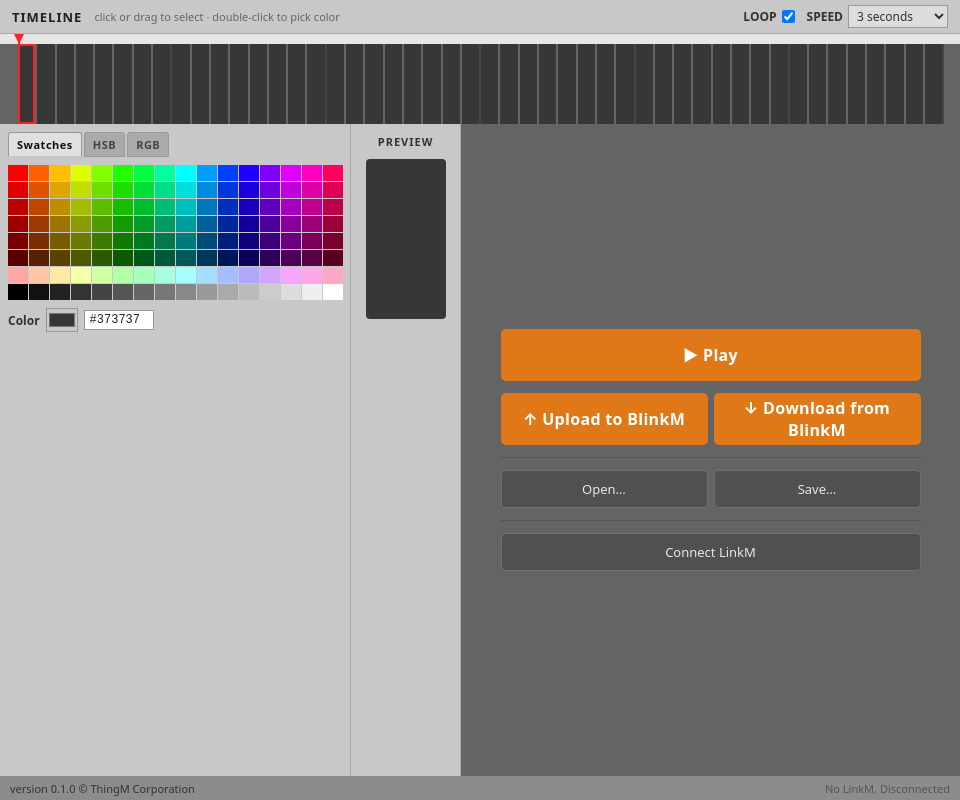
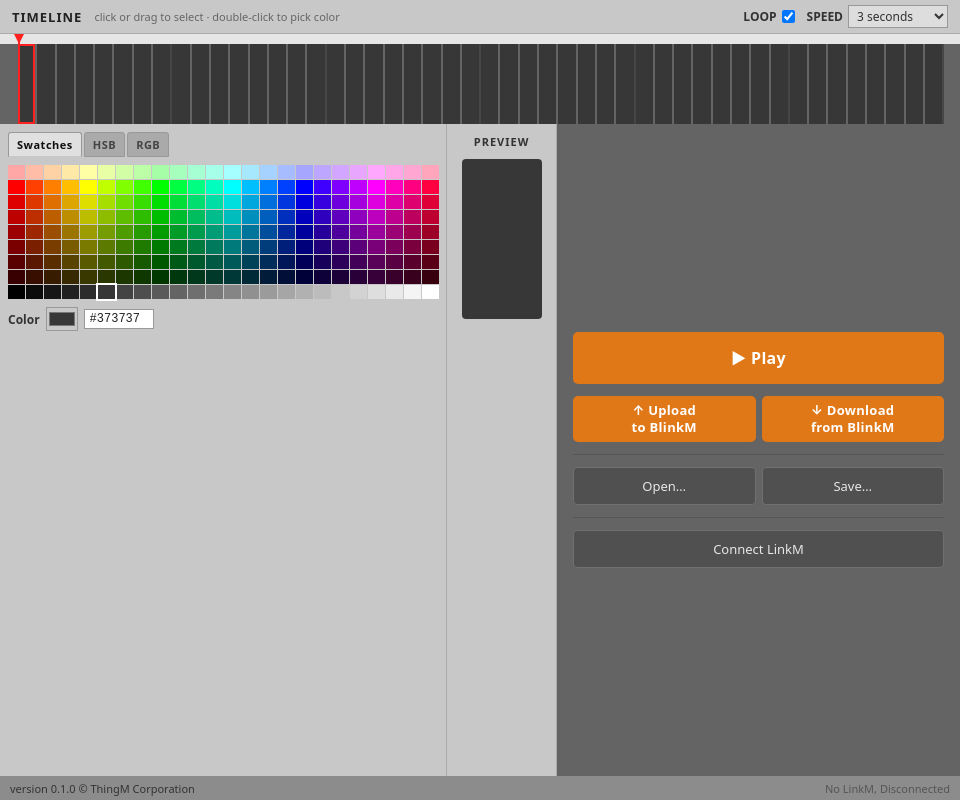
Before and after one commit to todbot/BlinkMSequencer, an Electron app: page index.html in a window 960 px wide. Drawn offline with Linux system fonts and the light colour scheme; no server answers.

Commit message:
Expand swatch palette to 24×9, add multi-line upload/download buttons
Swatch grid grows from 16×8 to 24×9 (216 colors) with pastels moved
to the top row, followed by 7 full-saturation brightness levels and
grayscale at the bottom. Palette panel widens to accommodate. All
button widths changed from fixed 420px to 100% so the controls panel
shrinks naturally; Upload/Download become two-line labels.

```diff
--- a/index.html
+++ b/index.html
@@ -106,8 +106,8 @@
     <div id="controls-panel">
       <button id="play-btn" class="btn-action">▶  Play</button>
       <div class="btn-row">
-        <button id="upload-btn"   class="btn-action btn-half">↑  Upload to BlinkM</button>
-        <button id="download-btn" class="btn-action btn-half">↓  Download from BlinkM</button>
+        <button id="upload-btn"   class="btn-action btn-half">↑ Upload<br>to BlinkM</button>
+        <button id="download-btn" class="btn-action btn-half">↓ Download<br>from BlinkM</button>
       </div>
       <hr class="ctrl-sep">
       <div class="btn-row">
--- a/renderer.js
+++ b/renderer.js
@@ -239,19 +239,19 @@ function rgbToHsv(r, g, b) {
 
 function buildSwatches() {
   const grid = document.getElementById('swatch-grid');
-  const COLS = 16;
+  const COLS = 24;
 
-  // 6 rows: full-saturation hues at decreasing value (brightness)
-  for (let row = 0; row < 6; row++) {
+  // Row 1: pastel (low saturation)
+  for (let col = 0; col < COLS; col++) {
+    addSwatch(grid, hsvToRgb(col / COLS, 0.35, 1.0));
+  }
+  // 7 rows: full-saturation hues at decreasing value (brightness)
+  for (let row = 0; row < 7; row++) {
     for (let col = 0; col < COLS; col++) {
       addSwatch(grid, hsvToRgb(col / COLS, 1.0, 1.0 - row * 0.13));
     }
   }
-  // Row 7: pastel (low saturation)
-  for (let col = 0; col < COLS; col++) {
-    addSwatch(grid, hsvToRgb(col / COLS, 0.35, 1.0));
-  }
-  // Row 8: grayscale
+  // Row 9: grayscale
   for (let col = 0; col < COLS; col++) {
     const v = Math.round((col / (COLS - 1)) * 255);
     addSwatch(grid, { r: v, g: v, b: v });
--- a/style.css
+++ b/style.css
@@ -145,7 +145,7 @@ body {
   flex-direction: column;
   gap: 8px;
   border-right: 1px solid #aaa;
-  width: 351px;   /* fixed: matches swatch grid (335px) + 8px padding each side */
+  width: 447px;   /* fixed: matches swatch grid (431px) + 8px padding each side */
   align-items: flex-start;
 }
 
@@ -175,12 +175,12 @@ body {
 .tab-panel {
   display: flex;
   flex-direction: column;
-  height: 135px;  /* matches swatch grid: 8×16px rows + 7×1px gaps */
+  height: 134px;  /* matches swatch grid: 9×14px rows + 8×1px gaps */
 }
 
 #tab-hsb,
 #tab-rgb {
-  width: 335px;
+  width: 431px;
 }
 
 /* ── Slider rows ── */
@@ -233,13 +233,13 @@ body {
 
 #swatch-grid {
   display: grid;
-  grid-template-columns: repeat(16, 20px);
+  grid-template-columns: repeat(24, 17px);
   gap: 1px;
 }
 
 .swatch {
-  width: 20px;
-  height: 16px;
+  width: 17px;
+  height: 14px;
   cursor: pointer;
   position: relative;
 }
@@ -321,7 +321,7 @@ body {
 }
 
 .btn-action {
-  width: 420px;
+  width: 100%;
   height: 52px;
   background: #e07818;
   color: #fff;
@@ -333,13 +333,23 @@ body {
   letter-spacing: 0.3px;
 }
 
+/* Upload / Download are btn-half so they sit side-by-side; allow text to wrap */
+.btn-action.btn-half {
+  height: auto;
+  min-height: 44px;
+  font-size: 13px;
+  white-space: normal;
+  line-height: 1.3;
+  padding: 6px 4px;
+}
+
 .btn-action:hover    { background: #f08828; }
 .btn-action:active   { background: #b85e10; }
 .btn-action.playing  { background: #505050; }
 .btn-action:disabled { background: #7c5030; cursor: not-allowed; }
 
 .btn-secondary {
-  width: 420px;
+  width: 100%;
   height: 38px;
   background: #505050;
   color: #e6e6e6;
@@ -354,7 +364,7 @@ body {
 .btn-row {
   display: flex;
   gap: 6px;
-  width: 420px;
+  width: 100%;
 }
 
 .btn-half {
@@ -363,7 +373,7 @@ body {
 }
 
 .ctrl-sep {
-  width: 420px;
+  width: 100%;
   border: none;
   border-top: 1px solid #555;
 }
```
